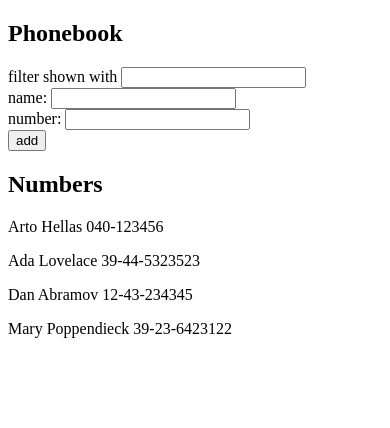
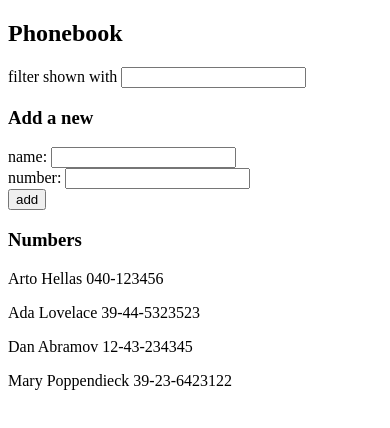
Before and after one commit to paweljm/FullstackOpen2020-Submissions, a React (Create React App) app in the folder part2/phonebook/: page / in a window 390 px wide. Shown: the top 428 px of the page. Built offline with nearby package versions, Linux system fonts and the light colour scheme.

Commit message:
2.10: The Phonebook Step5

```diff
--- a/part2/phonebook/src/App.js
+++ b/part2/phonebook/src/App.js
@@ -1,4 +1,7 @@
 import { useState } from 'react'
+import Filter from './components/Filter'
+import PersonForm from './components/PersonForm'
+import Persons from './components/Persons'
 
 const App = () => {
   const [persons, setPersons] = useState([
@@ -22,7 +25,7 @@ const App = () => {
     setNewNumber(event.target.value)
   }
 
-  const addName = (event) => {
+  const addPerson = (event) => {
     event.preventDefault()
     persons.some(person => person.name === newName) ? alert(`${newName} is already added to phonebook`) : setPersons([...persons, { name: newName, number: newNumber }])
     setNewName('')
@@ -37,16 +40,17 @@ const App = () => {
   return (
     <div>
       <h2>Phonebook</h2>
-      <div>filter shown with <input onChange={handleSearch} /> </div>
-      <form>
-        <div> name: <input onChange={handleNameChange} value={newName} /> </div>
-        <div> number: <input onChange={handleNumberChange} value={newNumber} /> </div>
-        <div>
-          <button onClick={addName} type="submit">add</button>
-        </div>
-      </form>
-      <h2>Numbers</h2>
-      {persons.filter(person => ((person.name).toLowerCase()).includes(search)).map(person => <p key={person.name}>{person.name} {person.number}</p>)}
+      <Filter changeHandler={handleSearch} />
+      <h3>Add a new</h3>
+      <PersonForm
+        handleNameChange={handleNameChange}
+        handleNumberChange={handleNumberChange}
+        newName={newName}
+        newNumber={newNumber}
+        submitHandler={addPerson}
+      />
+      <h3>Numbers</h3>
+      <Persons persons={persons} search={search} />
     </div>
   )
 }
--- /dev/null
+++ b/part2/phonebook/src/components/Filter.js
@@ -0,0 +1,6 @@
+const Filter = ({changeHandler}) => {
+    return(
+      <div>filter shown with <input onChange={changeHandler} /> </div>
+    )
+  }
+export default Filter
--- /dev/null
+++ b/part2/phonebook/src/components/PersonForm.js
@@ -0,0 +1,13 @@
+const PersonForm = ({handleNameChange, handleNumberChange, newName, newNumber, submitHandler}) => {
+    return (
+      <form>
+        <div> name: <input onChange={handleNameChange} value={newName} /> </div>
+        <div> number: <input onChange={handleNumberChange} value={newNumber} /> </div>
+        <div>
+          <button onClick={submitHandler} type="submit">add</button>
+        </div>
+      </form>
+    )
+  }
+
+export default PersonForm
--- /dev/null
+++ b/part2/phonebook/src/components/Persons.js
@@ -0,0 +1,3 @@
+const Persons = ({persons, search}) => persons.filter(person => ((person.name).toLowerCase()).includes(search)).map(person => <p key={person.name}>{person.name} {person.number}</p>)
+
+export default Persons
```
